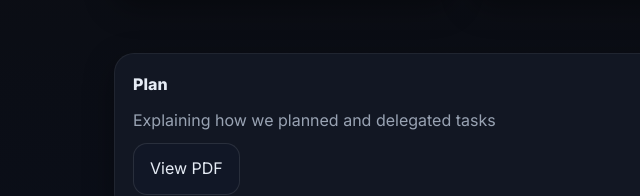
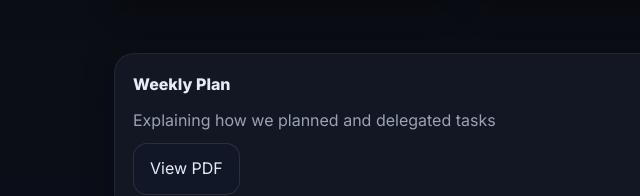
Before and after one commit to dvn513-dotcom/7studios, a plain HTML site: page index.html in a window 1280 px wide. Shown: the part 1765-1961 px from the top of the page, 0-640 px from the left. Drawn offline with Linux system fonts and the light colour scheme.

Commit message:
Update index.html

```diff
--- a/index.html
+++ b/index.html
@@ -219,7 +219,7 @@
 
     <!-- Planning document-->
     <div class="card doc-card">
-      <h4 class="doc-title">Plan</h4>
+      <h4 class="doc-title">Weekly Plan</h4>
       <p class="doc-desc">Explaining how we planned and delegated tasks</p>
       <div class="doc-actions">
         <a class="btn" href="docs/Plan3.pdf" download="Plan.pdf" aria-label="Download Plan PDF">View PDF</a>
```
